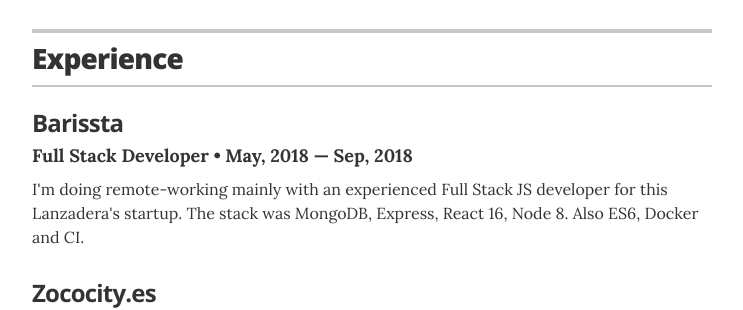
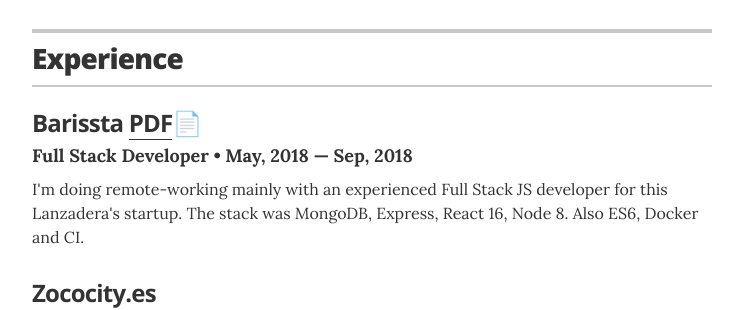
Before and after one commit to sbernaldev/sbernaldev.github.io, a Jekyll site: the page built from index.html, in a window 1280 px wide and 900 px high, scrolled down 391 px. Shown: the part 154-464 px from the top of the window, without its empty margins (268-1011 px from the left). Built offline with Jekyll 4.4.1, drawn with Linux system fonts in a browser that asks for light colours.

Commit message:
Barissta document

```diff
--- a/_data/experience.yml
+++ b/_data/experience.yml
@@ -1,5 +1,5 @@
 # Jobs
-- company: Barissta
+- company: Barissta <a href="https://docs.google.com/document/d/1C4NAygfuml0wkpclbhXa9N5zcHgYmB69UFZcnjU73iM/edit?usp=sharing">PDF</a>📄
   position: Full Stack Developer
   duration: May, 2018 &mdash; Sep, 2018
   summary: I'm doing remote-working mainly with an experienced Full Stack JS developer for this Lanzadera's startup. The stack was MongoDB, Express, React 16, Node 8. Also ES6, Docker and CI.
```
